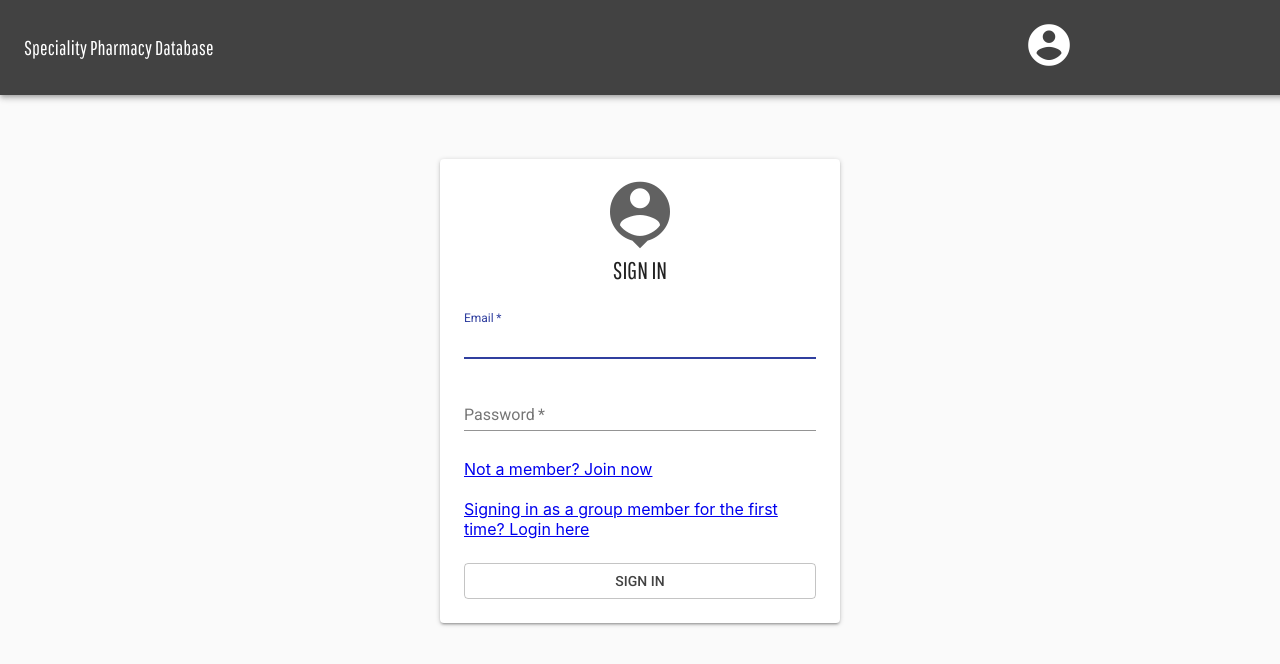
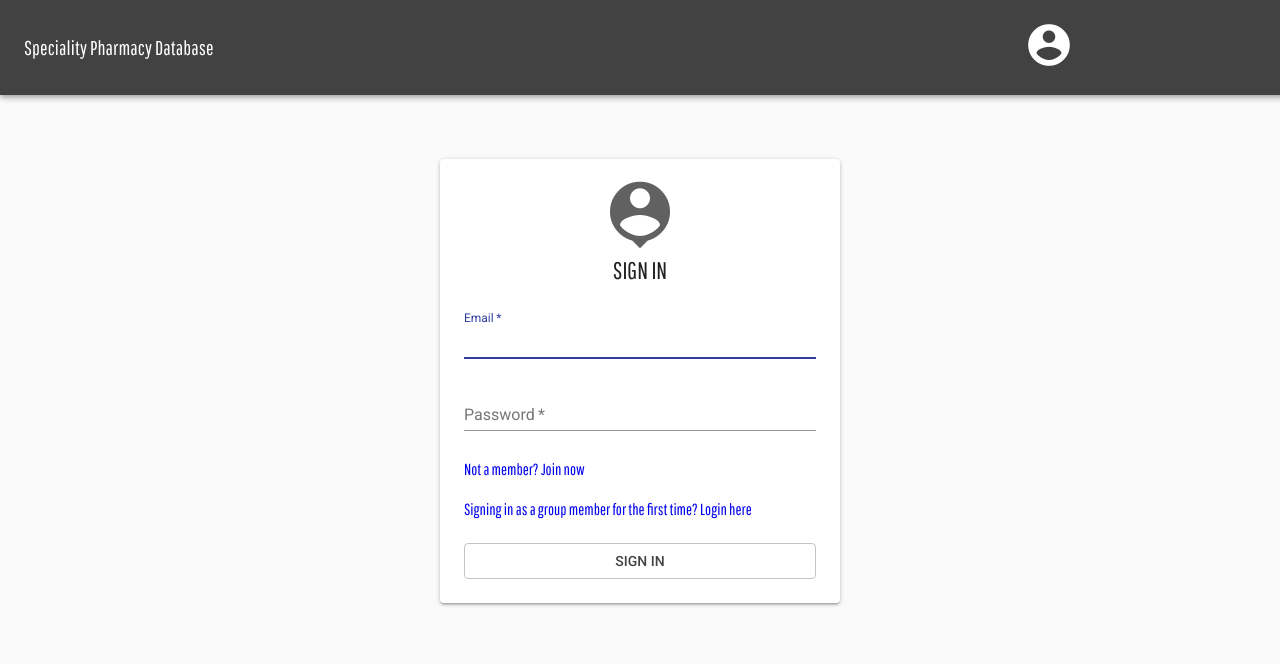
Before and after one commit to MitchellPhilmore/speciality-pharmacy, a React (Create React App) app: page / in a window 1280 px wide. Shown: the top 664 px of the page. Built offline with nearby package versions, Linux system fonts and the light colour scheme.

Commit message:
styled links for login page

```diff
--- a/package.json
+++ b/package.json
@@ -18,7 +18,8 @@
     "react-material-ui-form": "^1.1.3",
     "react-responsive-carousel": "^3.1.47",
     "react-router-dom": "^4.3.1",
-    "react-scripts": "2.1.5"
+    "react-scripts": "2.1.5",
+    "react-slick": "^0.23.2"
   },
   "scripts": {
     "start": "react-scripts start",
--- a/src/components/authentication/Login.js
+++ b/src/components/authentication/Login.js
@@ -55,7 +55,8 @@ const styles = theme => ({
 
   },
   signin:{
-    fontFamily: 'Pathway Gothic One, sans-serif'
+    fontFamily: 'Pathway Gothic One, sans-serif',
+    textDecoration:'none'
   }
 });
 
@@ -99,10 +100,10 @@ function SignIn(props) {
             </FormControl>
             <br />
             <br />
-            <Link to="/info">Not a member? Join now</Link>
+            <Link className={classes.signin} to="/info">Not a member? Join now</Link>
             <br />
             <br />
-            <Link to="/group">Signing in as a group member for the first time? Login here</Link>
+            <Link className={classes.signin} to="/group">Signing in as a group member for the first time? Login here</Link>
             <Button
               type="submit"
               fullWidth
--- a/src/containers/Info.js
+++ b/src/containers/Info.js
@@ -8,7 +8,7 @@ import ProTier from "../components/ProTier";
 import Loader from "../components/Loaders";
 import TierData from "../components/tierData";
 import { Paper, Grid } from "@material-ui/core";
-import {Carousel} from 'react-responsive-carousel'
+
 
 const styles = theme => ({
   root: {
@@ -27,6 +27,15 @@ const styles = theme => ({
     width: "100%"
   }
 });
+
+let settings = {
+  dots: true,
+  infinite: true,
+  speed: 500,
+  slidesToShow: 1,
+  slidesToScroll: 1
+};
+
 
 class Info extends Component {
   constructor(props) {
@@ -89,10 +98,6 @@ class Info extends Component {
               <br />
               <BasicTier/>
 
-              {/* <Grid item xs={2} /> */}
-              {/* <Carousel>
-              <div><Tier/></div>
-              </Carousel> */}
               <Grid item xs={3}>
                 <Tier
                   className={classes.card}
@@ -103,6 +108,7 @@ class Info extends Component {
                   tierType="Single"
                 />
               </Grid>
+
               {/* <Grid item xs={2} /> */}
               <Grid item xs={3}>
                 <Tier
@@ -177,7 +183,9 @@ class Info extends Component {
                   tierType="Multiple Users"
                 />
               </Grid>
+
             </Grid>
+
           )}
         </Grid>
 
```
Also changed, not shown: 1 other file (tests, documents, lock files or other folders).
